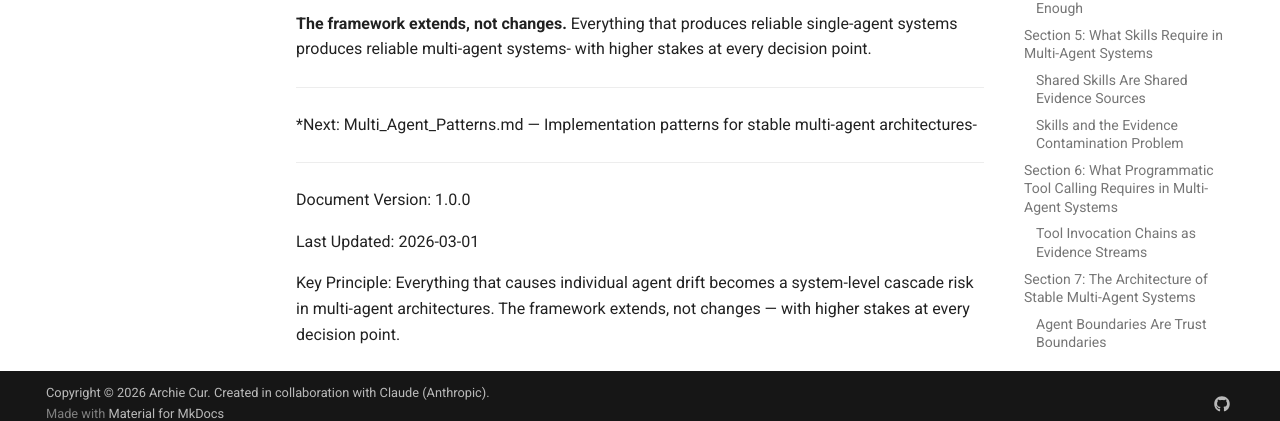
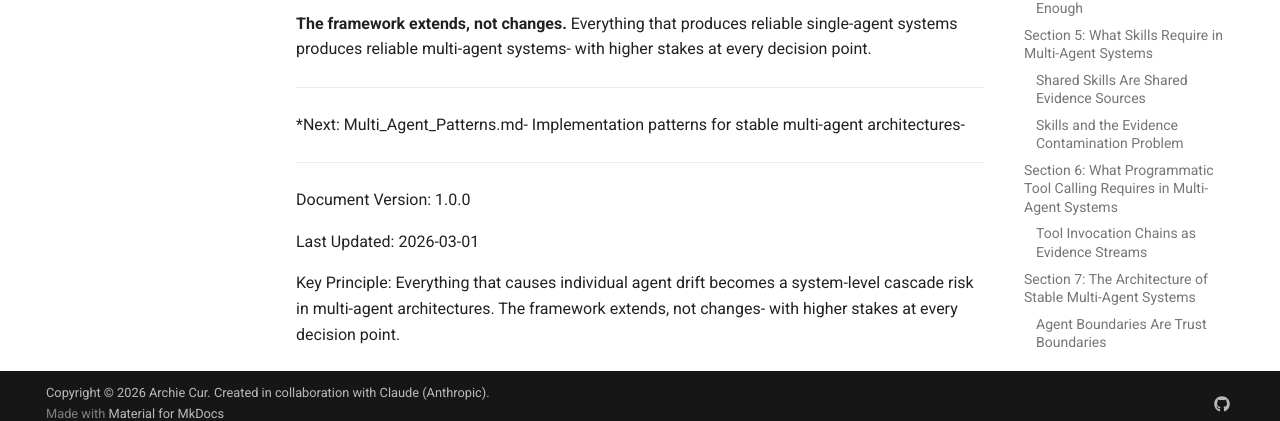
Before and after one commit to ArchieCur/ai-system-design, an MkDocs documentation site: the page built from docs/multi_agent/Multi_Agent_Foundations.md, in a window 1280 px wide and 900 px high, scrolled down 9602 px. Shown: the part 464-885 px from the top of the window. Built offline with MkDocs 1.6.1 and Material for MkDocs 9.7.7, drawn with Linux system fonts in a browser that asks for light colours; comment, search, counter and statistics services are not loaded; some of the changed text lies outside the part shown.

```diff
--- a/docs/multi_agent/Multi_Agent_Foundations.md
+++ b/docs/multi_agent/Multi_Agent_Foundations.md
@@ -174,7 +174,7 @@ Individual agents cannot reliably detect their own drift. The model does not kno
 
 System-level drift detection requires observing behavior across agents, not just within them. Signals that are meaningful at the system level include: unexpected convergence of outputs across agents that should have independent reasoning paths; simultaneous softening of the same constraint class across multiple agents; and the appearance of shared vocabulary that wasn't present in any agent's Specification. These are population-level signals. They require a monitoring layer that sits above the individual agents.
 
-The monitoring architecture for these signals- and the intervention hierarchy for responding to them — belongs in the document that follows this one.
+The monitoring architecture for these signals- and the intervention hierarchy for responding to them- belongs in the document that follows this one.
 
 ### Evidence Flow Must Be Explicitly Designed
 
@@ -224,7 +224,7 @@ The framework extends, not changes. The principles that produced reliable single
 
 ---
 
-*Next: Multi_Agent_Patterns.md — Implementation patterns for stable multi-agent architectures-
+*Next: Multi_Agent_Patterns.md- Implementation patterns for stable multi-agent architectures-
 
 ---
 
@@ -232,4 +232,4 @@ Document Version: 1.0.0
 
 Last Updated: 2026-03-01
 
-Key Principle: Everything that causes individual agent drift becomes a system-level cascade risk in multi-agent architectures. The framework extends, not changes — with higher stakes at every decision point.
+Key Principle: Everything that causes individual agent drift becomes a system-level cascade risk in multi-agent architectures. The framework extends, not changes- with higher stakes at every decision point.
```
